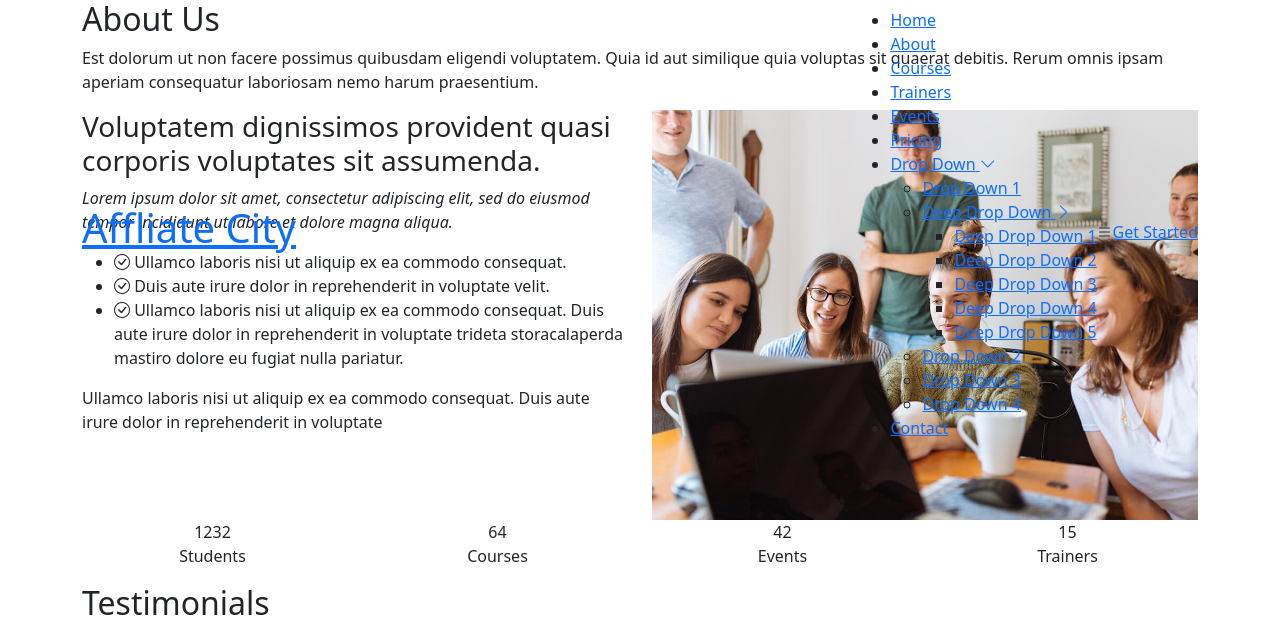
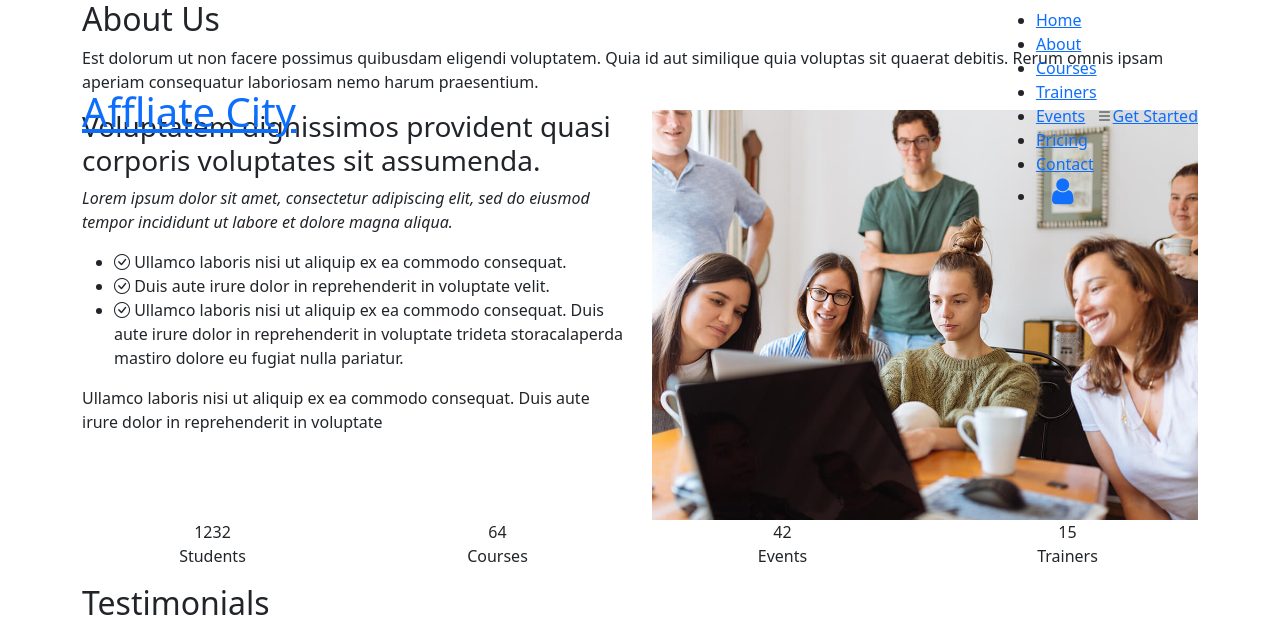
Before and after one commit to Wamiquemashhadi03/onelearn-website, a Django app: page /about in a window 1280 px wide. Shown: the top 632 px of the page. Run offline with Django 4.2, Linux system fonts and the light colour scheme; some libraries are stand-ins or nearby versions.

Commit message:
Update base.html

```diff
--- a/templates/base.html
+++ b/templates/base.html
@@ -13,6 +13,7 @@
 
     <link href="{%static 'assets/img/favicon.png'%}" rel="icon">
     <link href="{%static 'assets/img/apple-touch-icon.png'%}" rel="apple-touch-icon">
+    <link rel="stylesheet" href="https://cdnjs.cloudflare.com/ajax/libs/font-awesome/4.7.0/css/font-awesome.min.css">
 
 
         <!-- Google Fonts -->
@@ -27,6 +28,7 @@
     <link href="{%static 'assets/vendor/boxicons/css/boxicons.min.css'%}" rel="stylesheet">
     <link href="{%static 'assets/vendor/remixicon/remixicon.css'%}" rel="stylesheet">
     <link href="{%static 'assets/vendor/swiper/swiper-bundle.min.css'%}" rel="stylesheet">
+
     <link href="{%static 'assets/css/style.css' %}" rel="stylesheet">
 
     {% block link %}{% endblock link %}
@@ -38,7 +40,7 @@
   <header id="header" class="fixed-top">
     <div class="container d-flex align-items-center">
 
-      <h1 class="logo me-auto"><a href="index.html">Affliate City</a></h1>
+      <h1 class="logo me-auto"><a href="/">Affliate City</a></h1>
       <!-- Uncomment below if you prefer to use an image logo -->
       <!-- <a href="index.html" class="logo me-auto"><img src="assets/img/logo.png" alt="" class="img-fluid"></a>-->
 
@@ -50,31 +52,13 @@
           <li><a href="trainers">Trainers</a></li>
           <li><a href="events">Events</a></li>
           <li><a href="pricing">Pricing</a></li>
-
-          <li class="dropdown"><a href="#"><span>Drop Down</span> <i class="bi bi-chevron-down"></i></a>
-            <ul>
-              <li><a href="#">Drop Down 1</a></li>
-              <li class="dropdown"><a href="#"><span>Deep Drop Down</span> <i class="bi bi-chevron-right"></i></a>
-                <ul>
-                  <li><a href="#">Deep Drop Down 1</a></li>
-                  <li><a href="#">Deep Drop Down 2</a></li>
-                  <li><a href="#">Deep Drop Down 3</a></li>
-                  <li><a href="#">Deep Drop Down 4</a></li>
-                  <li><a href="#">Deep Drop Down 5</a></li>
-                </ul>
-              </li>
-              <li><a href="#">Drop Down 2</a></li>
-              <li><a href="#">Drop Down 3</a></li>
-              <li><a href="#">Drop Down 4</a></li>
-            </ul>
-          </li>
           <li><a href="contact">Contact</a></li>
+          <li><a href="profile" class="rounded"><i class="fa fa-user ms-3" style="color: #116ffb; font-size: 30px;"></i></a></li>
         </ul>
         <i class="bi bi-list mobile-nav-toggle"></i>
       </nav><!-- .navbar -->
 
       <a href="register" class="get-started-btn">Get Started</a>
-
     </div>
   </header><!-- End Header -->
     {% block body %}{% endblock body %}
@@ -166,6 +150,7 @@
   <script src="{%static 'assets/vendor/bootstrap/js/bootstrap.bundle.min.js'%}"></script>
   <script src="{%static 'assets/vendor/swiper/swiper-bundle.min.js'%}"></script>
   <script src="{%static 'assets/vendor/php-email-form/validate.js'%}"></script>
+  <script src="https://cdn.jsdelivr.net/npm/bootstrap@5.3.2/dist/js/bootstrap.bundle.min.js" integrity="sha384-C6RzsynM9kWDrMNeT87bh95OGNyZPhcTNXj1NW7RuBCsyN/o0jlpcV8Qyq46cDfL" crossorigin="anonymous"></script>
 
   <!-- Template Main JS File -->
   <script src="{%static 'assets/js/main.js'%}"></script>
```
